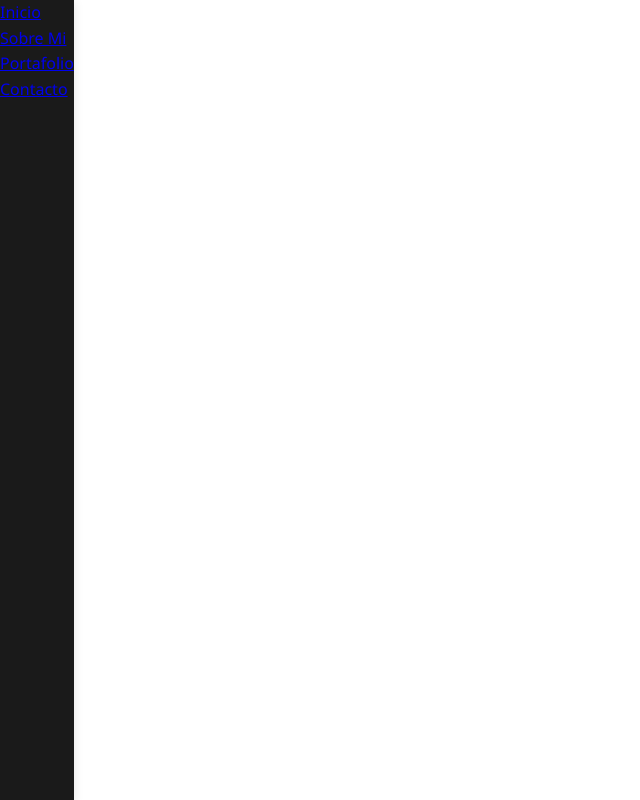
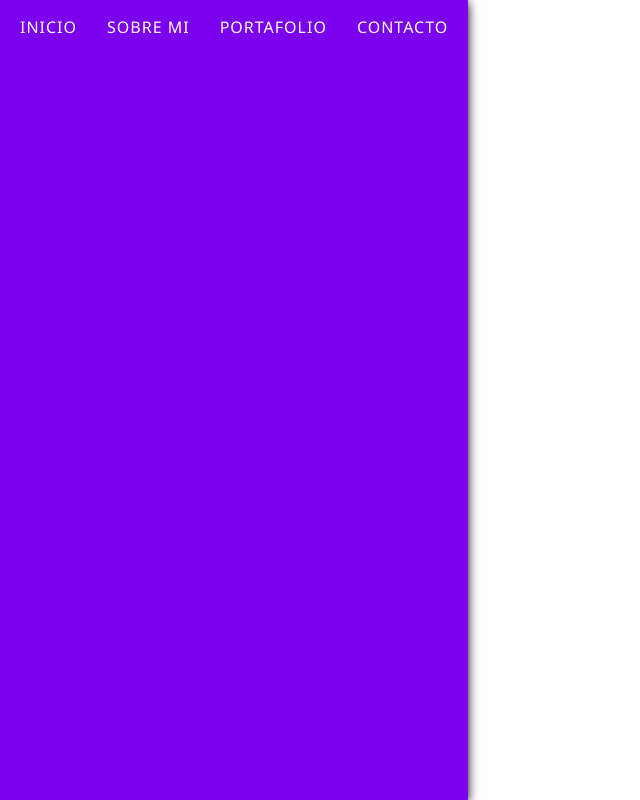
Before and after one commit to Mailo77/Mi-P-gina-web, a plain HTML site: page index.html in a window 1280 px wide. Shown: the whole page, without its empty margins (0-640 px from the left). Drawn offline with Linux system fonts and the light colour scheme.

Commit message:
Acabamos de darle estilo al menu

```diff
--- a/style.css
+++ b/style.css
@@ -1,5 +1,5 @@
 :root{
-    --color-primario: #1a1a1a;
+    --color-primario: #7b00ee;
     --color-secundario: #ffffff;
     --color-acento: #007BFF;
     --color-texto: #333333;
@@ -23,8 +23,32 @@ body {
 }
 header {
     background: var(--color-primario);
-    box-shadow: 0 2px 10px rgba(0, 0, 0,0.1);
+    box-shadow: 0 2px 10px rgb(0, 0, 0);
     position: sticky;
     top: 0;
     z-index: 1000;
 }
+nav {
+    max-width: 1200px;
+    margin:0 auto;
+    padding: 15px 20px;
+}
+nav ul{
+    display: flex;
+    list-style: none;
+    justify-content: center;
+    gap: 30px;
+}
+
+nav ul li a{
+    color: var(--color-secundario);
+    text-decoration: none;
+    font-size: 1rem;
+    font-weight: 500;
+    text-transform: uppercase;
+    letter-spacing: 1px;
+    transition: var(--transicion);
+}
+nav ul li a:hover {
+    color: var(--color-acento);
+}
```
